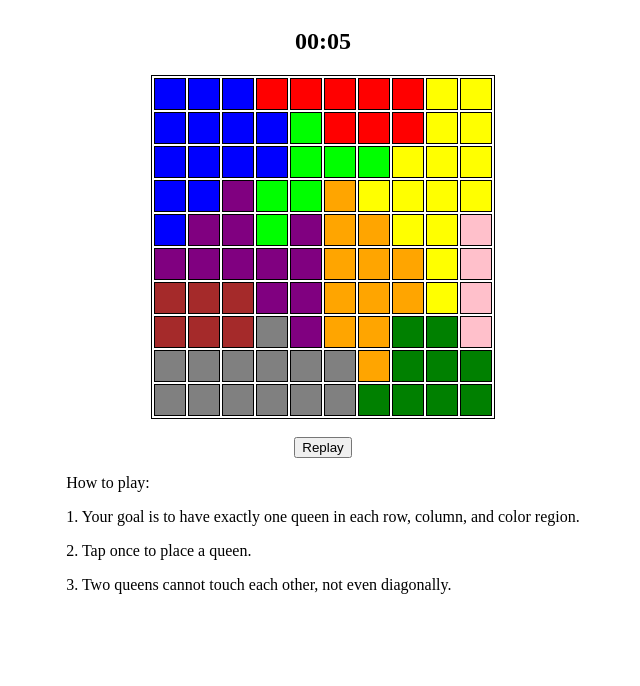
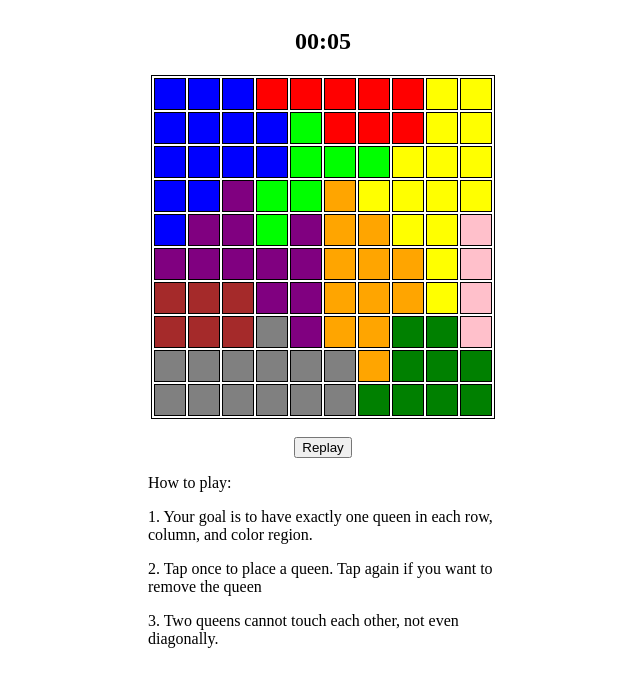
Before and after one commit to elmarmd/Queens, a plain HTML site: page index.html in a window 1280 px wide. Shown: the whole page, without its empty margins (317-957 px from the left). Drawn offline with Linux system fonts and the light colour scheme.

Commit message:
instructions formatted

```diff
--- a/index.html
+++ b/index.html
@@ -15,10 +15,10 @@
         </table>
         <br>
         <button id="replay">Replay</button>
-        <div>
+        <div class="instructions">
             <p>How to play:</p>
             <p>1. Your goal is to have exactly one queen in each row, column, and color region.</p>
-            <p>2. Tap once to place a queen.</p>
+            <p>2. Tap once to place a queen. Tap again if you want to remove the queen</p>
             <p>3. Two queens cannot touch each other, not even diagonally.</p>
         </div>
     </div>
--- a/styles.css
+++ b/styles.css
@@ -14,3 +14,7 @@ td {
     place-items: center;     /* Centers both horizontally and vertically */
     /* height: 200px;           Optional: for demonstration of vertical centering */
   }
+
+  .instructions {
+    width: 350px;
+  }
```
